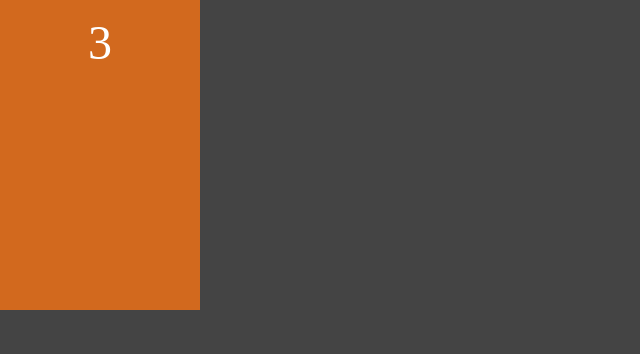
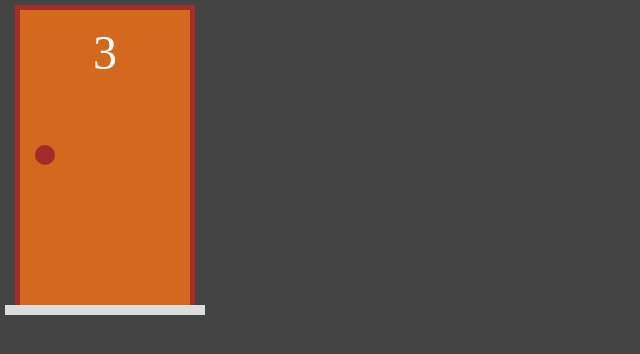
Before and after one commit to rbragadev/next-basico, a Next.js app: page / in a window 1280 px wide. Shown: the top 354 px of the page, without its empty margins (0-640 px from the left). Built offline with nearby package versions, Linux system fonts and the light colour scheme.

Commit message:
:rocket: feat: utilizando o calc para maçaneta

```diff
--- a/src/components/Door.jsx
+++ b/src/components/Door.jsx
@@ -2,8 +2,14 @@
 
 export default function Door(props) {
   return (
-    <div className={styles.door}>
-      <div className={styles.number}>3</div>
+    <div className={styles.area}>
+      <div className={styles.frame}>
+        <div className={styles.door}>
+          <div className={styles.number}>3</div>
+          <div className={styles.doorknob}></div>
+        </div>
+      </div>
+      <div className={styles.floor}></div>
     </div>
   );
 }
--- a/src/styles/Door.module.css
+++ b/src/styles/Door.module.css
@@ -1,14 +1,48 @@
+.area {
+  position: relative;
+  display: flex;
+  align-items: center;
+  flex-direction: column;
+  height: var(--area-porta-height);
+  width: var(--area-porta-width);
+  margin: 5px;
+}
+
+.frame {
+  display: flex;
+  flex-grow: 1;
+  border-left: 5px solid brown;
+  border-top: 5px solid brown;
+  border-right: 5px solid brown;
+  width: 90%;
+}
+
 .door {
   display: flex;
   flex-direction: column;
   align-items: center;
+  flex-grow: 1;
   background-color: chocolate;
   padding: 15px;
-
-  height: var(--area-porta-height);
-  width: var(--area-porta-width);
 }
 
 .number {
   font-size: 3rem;
 }
+
+.doorknob {
+  position: absolute;
+  display: flex;
+  align-self: flex-start;
+  top: calc(0.45 * var(--area-porta-height));
+  height: 20px;
+  width: 20px;
+  border-radius: 10px;
+  background-color: brown;
+}
+
+.floor {
+  height: 10px;
+  width: 100%;
+  background-color: #ddd;
+}
```
